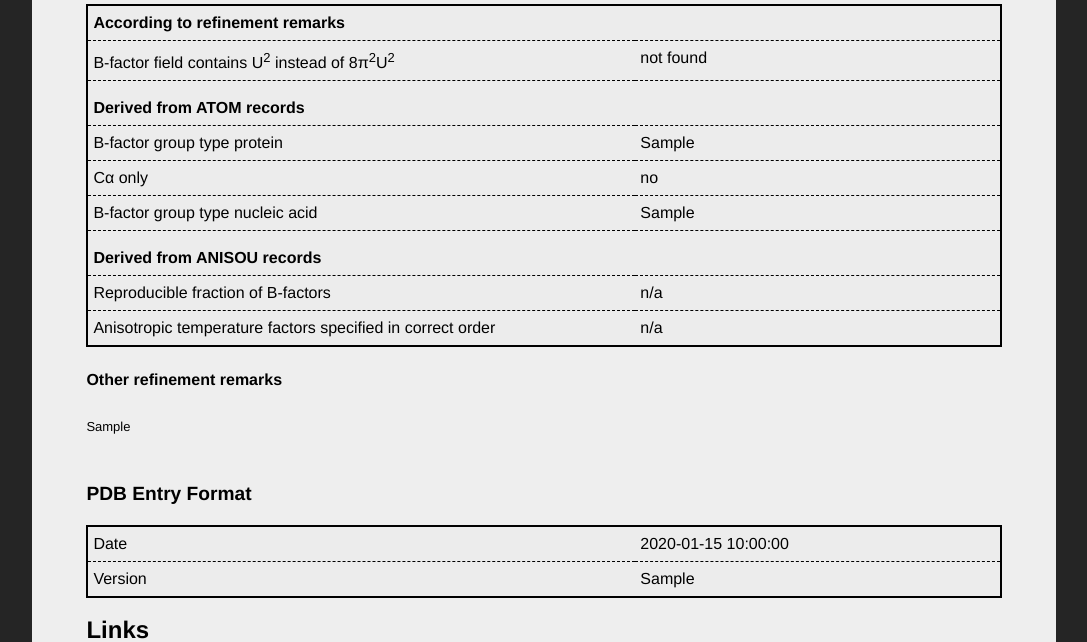
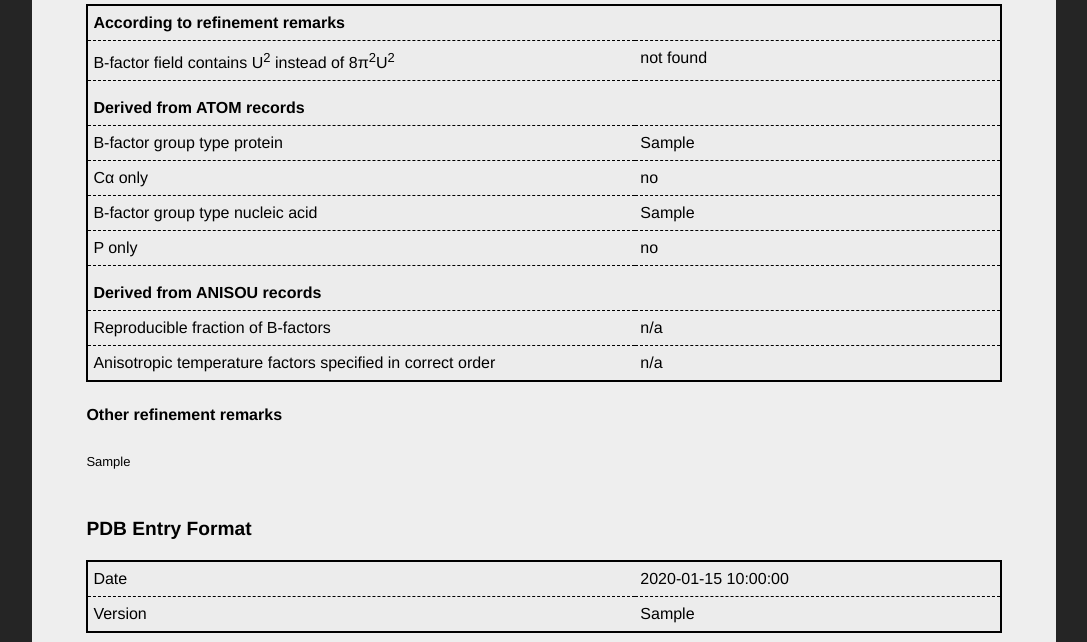
Before and after one commit to cmbi/bdb-web, a Python web app: template bdb_web/templates/bdb.html in a window 1280 px wide. Shown: the part 1000-1642 px from the top of the page, without its empty margins (96-1183 px from the left). Run offline with Jinja, Linux system fonts and the light colour scheme; the template is opened without the code that fills it: most values are stand-ins (such as "Sample title", 1, 10 or a date in 2020); some libraries are stand-ins or nearby versions.

Commit message:
Add P-only info to bdb template.

```diff
--- a/bdb_web/templates/bdb.html
+++ b/bdb_web/templates/bdb.html
@@ -121,6 +121,16 @@
     <td>{{ bdb_metadata["nucleic_b"] if bdb_metadata["nucleic_b"] else "n/a" }}</td>
   </tr>
   <tr>
+    <td>P only</td>
+    <td>
+      {% if bdb_metadata["nucleic_b"] %}
+      {{ "yes" if bdb_metadata["phos_only"] else "no" }}
+      {% else %}
+      n/a
+      {% endif %}
+    </td>
+  </tr>
+  <tr>
     <td> </td>
     <td> </td>
   </tr>
```
